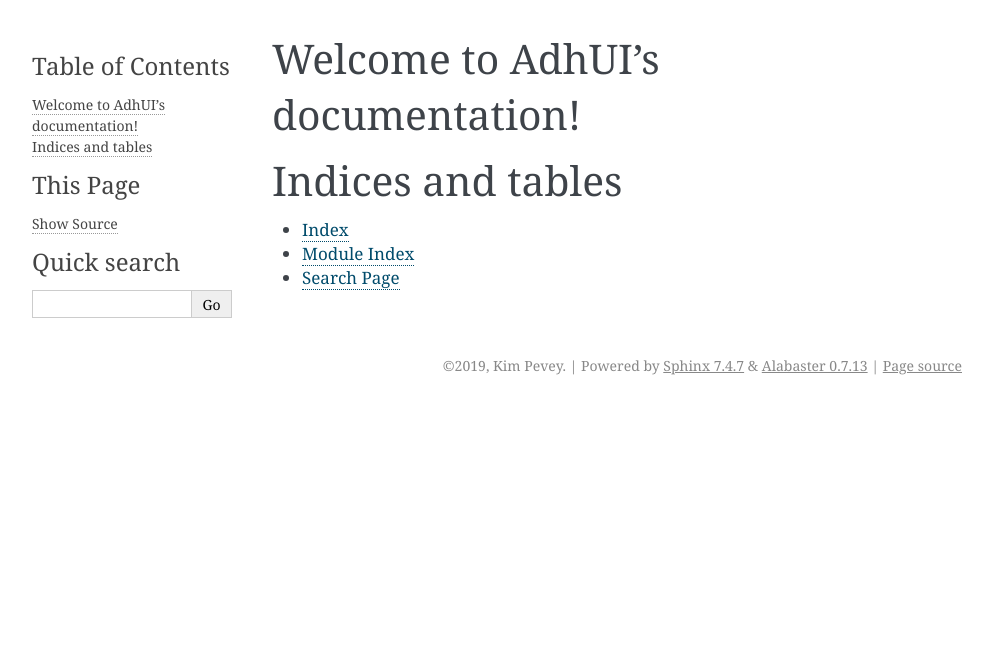
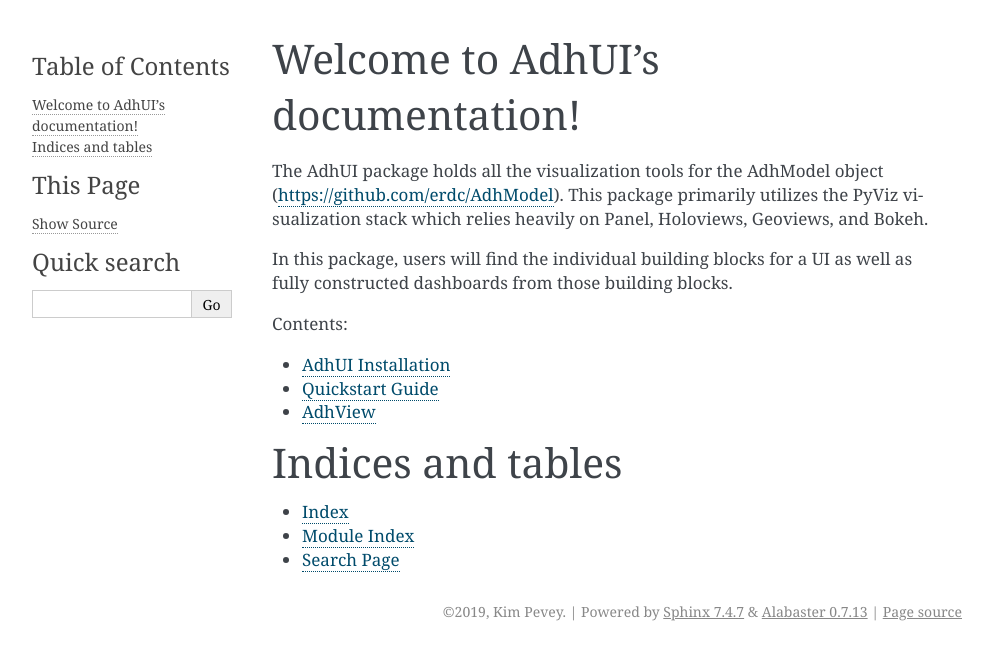
Before and after one commit to erdc/AdhUI, a Sphinx documentation site: the page built from docs/index.rst, in a window 1280 px wide. Shown: the top 660 px of the page, without its empty margins (148-1141 px from the left). Built offline with Sphinx 7.4.7, drawn with Linux system fonts in a browser that asks for light colours.

Commit message:
initial setup

```diff
--- /dev/null
+++ b/docs/api.rst
@@ -0,0 +1,8 @@
+AdhView
+=======
+
+
+.. automodule:: adhui
+   :members:
+   :undoc-members:
+   :show-inheritance:
--- a/docs/conf.py
+++ b/docs/conf.py
@@ -9,10 +9,10 @@
 # If extensions (or modules to document with autodoc) are in another directory,
 # add these directories to sys.path here. If the directory is relative to the
 # documentation root, use os.path.abspath to make it absolute, like shown here.
-#
-# import os
-# import sys
-# sys.path.insert(0, os.path.abspath('.'))
+
+import os
+import sys
+sys.path.insert(0, os.path.abspath('.'))
 
 
 # -- Project information -----------------------------------------------------
@@ -27,8 +27,7 @@
 # Add any Sphinx extension module names here, as strings. They can be
 # extensions coming with Sphinx (named 'sphinx.ext.*') or your custom
 # ones.
-extensions = [
-]
+extensions = ['sphinx.ext.autodoc']
 
 # Add any paths that contain templates here, relative to this directory.
 templates_path = ['_templates']
--- a/docs/index.rst
+++ b/docs/index.rst
@@ -6,9 +6,19 @@
 Welcome to AdhUI's documentation!
 =================================
 
+
+The AdhUI package holds all the visualization tools for the AdhModel object (https://github.com/erdc/AdhModel). This package primarily utilizes the PyViz visualization stack which relies heavily on Panel, Holoviews, Geoviews, and Bokeh.
+
+In this package, users will find the individual building blocks for a UI as well as fully constructed dashboards from those building blocks.
+
+
 .. toctree::
    :maxdepth: 2
    :caption: Contents:
+
+   install
+   quickstart
+   api
 
 
 
--- /dev/null
+++ b/docs/quickstart.rst
@@ -0,0 +1,2 @@
+Quickstart Guide
+================
```
Also changed, not shown: docs/install.rst (added, +16 -0 lines).
